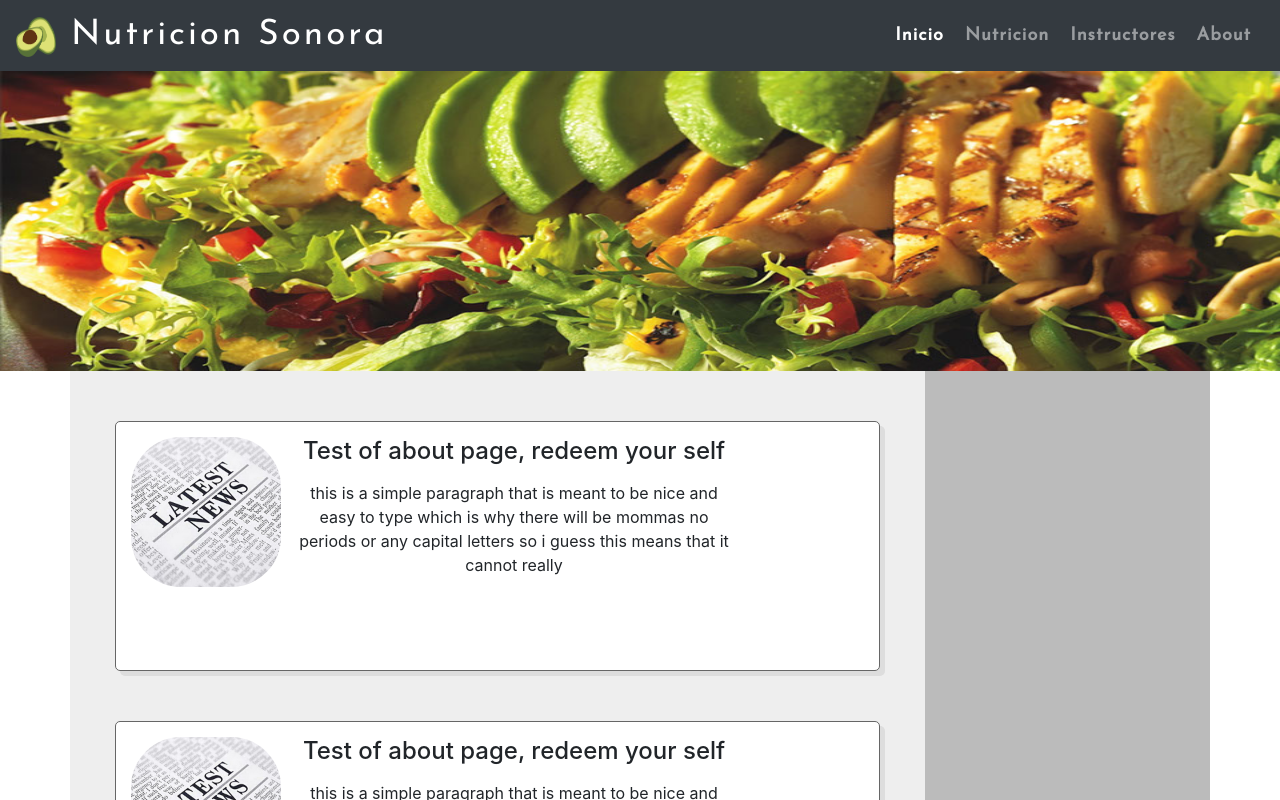
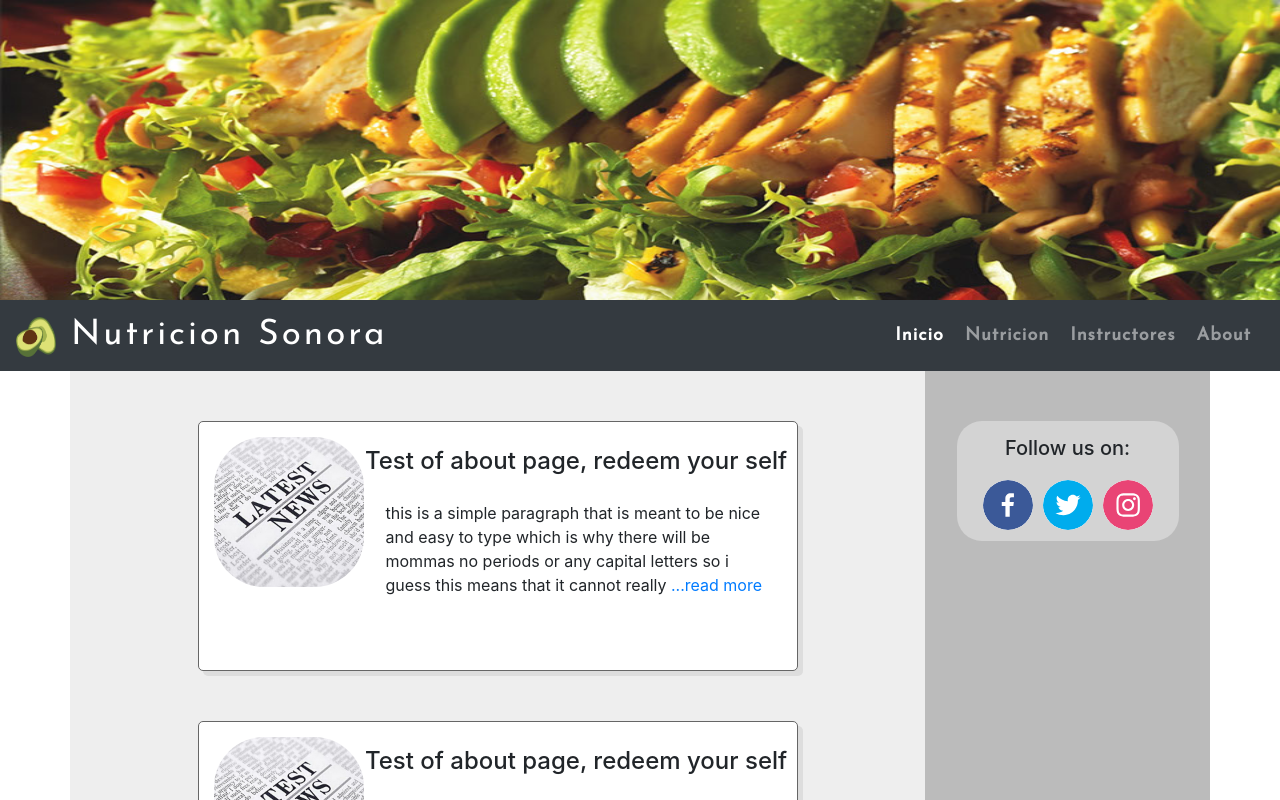
Before and after one commit to RoyMontoya/Sonoraproject, a React (Create React App) app: page / in a window 1280 px wide. Shown: the top 800 px of the page. Built offline with nearby package versions, Linux system fonts and the light colour scheme.

Commit message:
fixed styles and added social box

```diff
--- a/package.json
+++ b/package.json
@@ -19,5 +19,8 @@
     "build": "react-scripts build",
     "test": "react-scripts test --env=jsdom",
     "eject": "react-scripts eject"
+  },
+  "devDependencies": {
+    "react-social-icons": "^3.0.0"
   }
 }
--- a/src/components/App.js
+++ b/src/components/App.js
@@ -13,8 +13,8 @@ library.add( faCheckSquare, faCoffee)
 class App extends Component {
   render() {
     return (<div className="App">
+      <Banner/>
       <NavBar/>
-      <Banner/>
       <NewsFeed/>
       <Footer/>
 
--- a/src/components/NewsCard.js
+++ b/src/components/NewsCard.js
@@ -9,14 +9,14 @@ class NewsCard extends React.Component {
         <div className="container">
           <div className="news-card">
           <div className="row">
-            <div id="about" className="col-md-offset-1 col-md-10 col-md-offset-1 ">
+            <div id="about" className="col-md-12">
               <div className="row">
                 <div className="col-sm-3 xs-center">
                   <img src={logo} alt=""/>
                 </div>
                 <div className="col-sm-9">
                   <h4>Test of about page, redeem your self</h4>
-                  <p id="first-paragraph">this is a simple paragraph that is meant to be nice and easy to type which is why there will be mommas no periods or any capital letters so i guess this means that it cannot really</p>
+                  <p id="first-paragraph">this is a simple paragraph that is meant to be nice and easy to type which is why there will be mommas no periods or any capital letters so i guess this means that it cannot really   <a href="#">...read more</a></p>
                 </div>
               </div>
             </div>
--- a/src/components/NewsFeed.js
+++ b/src/components/NewsFeed.js
@@ -1,6 +1,7 @@
 import React, {Component} from 'react';
 import '../styles/NewsFeed.css'
 import NewsCard from './NewsCard'
+import SocialBox from './SocialBox'
 
 class NewsFeed extends React.Component {
   render() {
@@ -13,7 +14,12 @@ class NewsFeed extends React.Component {
             <li><NewsCard/></li>
           </ul>
         </div>
-        <div className="col-md-3 right-side-box"></div>
+        <div className="col-md-3 right-side-box">
+          <ul className="col-md-12">
+            <li><SocialBox/></li>
+          </ul>
+
+        </div>
       </div>
     </div>);
   }
--- /dev/null
+++ b/src/components/SocialBox.js
@@ -0,0 +1,22 @@
+import React, {Component} from 'react';
+import '../styles/SocialBox.css'
+import { SocialIcon } from 'react-social-icons';
+
+class SocialBox extends React.Component{
+  render(){
+    return(
+        <div className="col-md-12 no-padding">
+          <div className="row">
+            <div className="social-box">
+              <h5>Follow us on:</h5>
+                <SocialIcon className="social-icon" network="facebook" url="http://jaketrent.com" />
+                <SocialIcon className="social-icon" network="twitter" url="http://jaketrent.com" />
+                <SocialIcon className="social-icon" network="instagram" url="http://jaketrent.com" />
+            </div>
+          </div>
+        </div>
+    );
+  }
+}
+
+export default SocialBox;
--- a/src/styles/NewsCard.css
+++ b/src/styles/NewsCard.css
@@ -8,6 +8,7 @@
   background-color: white;
   margin: 50px auto;
   height: 250px;
+  width: 600px;
   box-shadow: 5px 5px #ddd;
 }
 
@@ -19,9 +20,10 @@
 }
 
 .news-card h4{
-  margin: 15px auto;
+  margin: 25px auto;
 }
 
 .news-card p{
-  margin: 15px;
+margin: 15px 20px 15px 30px;
+text-align: left;
 }
--- /dev/null
+++ b/src/styles/SocialBox.css
@@ -0,0 +1,21 @@
+.social-box{
+  width: 250px;
+height: 120px;
+margin: 50px 16.5px;
+border-radius: 25px;
+background-color: lightgrey;
+}
+
+.no-padding{
+  padding: 0;
+}
+
+.social-box h5{
+  margin: 15px;
+}
+
+a.social-icon{
+  margin: 5px;
+  background-color: white;
+  border-radius: 25px;
+}
```
Also changed, not shown: 1 other file (tests, documents, lock files or other folders).
